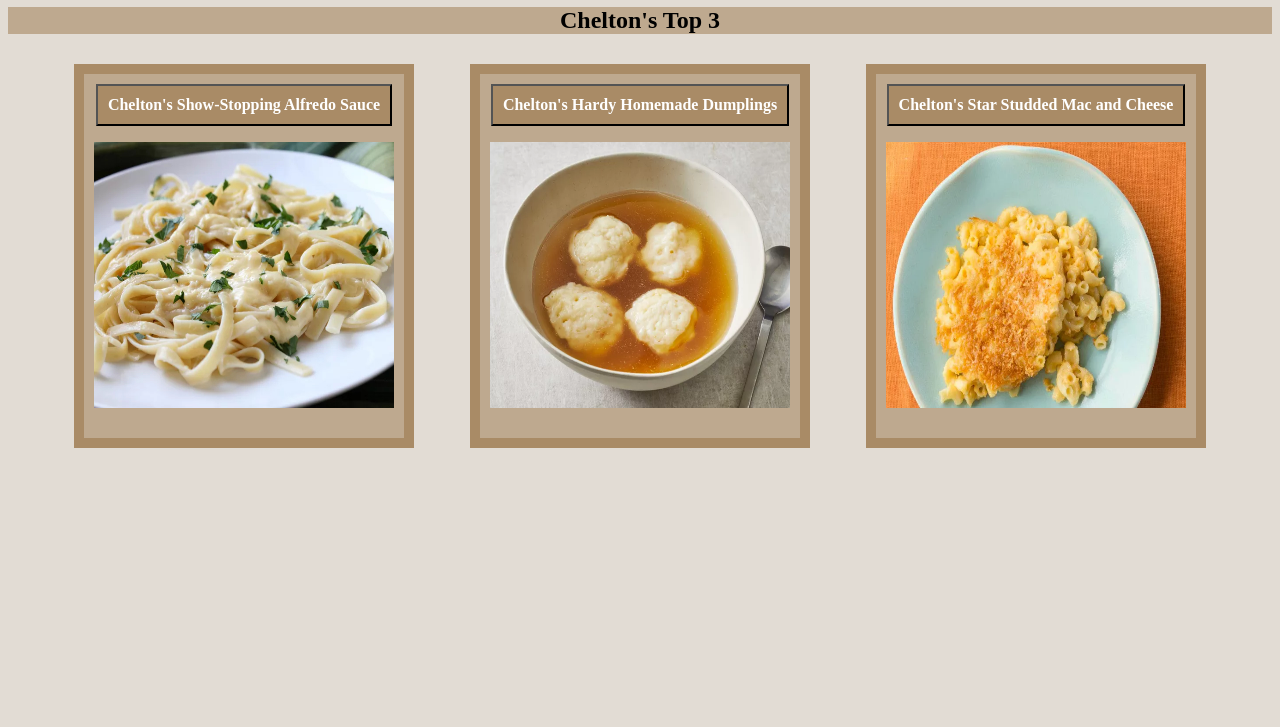
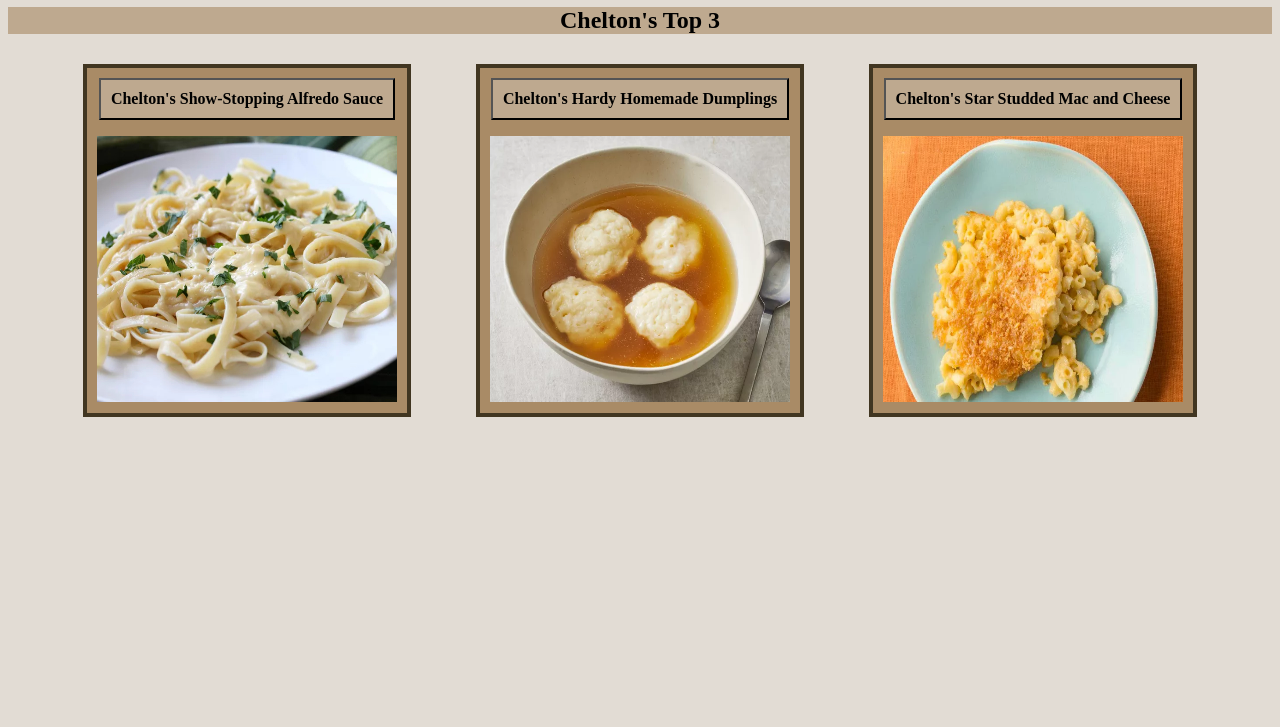
Before and after one commit to cheltonb/odin-recipes, a plain HTML site: page index.html in a window 1280 px wide. Shown: the part 73-800 px from the top of the page. Drawn offline with Linux system fonts and the light colour scheme.

Commit message:
Move styling from HTML to CSS file

```diff
--- a/index.html
+++ b/index.html
@@ -5,16 +5,13 @@
     <title>Chelton's Show-Stopping Recipes</title>
     <link rel="stylesheet" href="styles.css">
 </head>
-
-
-
 <body>
     <h1>Chelton's Show-Stopping Recipes</h1>
     <h2>Chelton's Top 3</h2>
         <ul>
-            <li><a href="recipes/alfredo_sauce.html"><button id="Button">Chelton's Show-Stopping Alfredo Sauce</button><p><img src="recipes/recipe_images/Alfredo_Sauce.jpg" alt="Plate of Alfredo" height="266" width="300"/></p></a></li>
-            <li><a href="recipes/dumplings.html"><button id="Button">Chelton's Hardy Homemade Dumplings</button><p><img src="recipes/recipe_images/dumplings.jpg" alt="Bowl of Dumpling Soup" height="266" width="300"/></p></a></li>
-            <li><a href="recipes/mac_and_cheese.html"><button id="Button">Chelton's Star Studded Mac and Cheese</button><p><img src="recipes/recipe_images/mac_and_cheese.jpg" alt="Bowl of Dumpling Soup" height="266" width="300"/></p></a></li>
+            <li><a href="recipes/alfredo_sauce.html"><button id="Button">Chelton's Show-Stopping Alfredo Sauce</button><p><img src="recipes/recipe_images/Alfredo_Sauce.jpg" alt="Plate of Alfredo"</p></a></li>
+            <li><a href="recipes/dumplings.html"><button id="Button">Chelton's Hardy Homemade Dumplings</button><p><img src="recipes/recipe_images/dumplings.jpg" alt="Bowl of Dumpling Soup" height="266"</p></a></li>
+            <li><a href="recipes/mac_and_cheese.html"><button id="Button">Chelton's Star Studded Mac and Cheese</button><p><img src="recipes/recipe_images/mac_and_cheese.jpg" alt="Bowl of Dumpling Soup"</p></a></li>
         </ul>
 </body>
 </html>
--- a/styles.css
+++ b/styles.css
@@ -1,6 +1,7 @@
 body {
     background-color:rgb(226, 220, 212);
 }
+
 
 ul {
     text-align: center;
@@ -13,6 +14,7 @@ ul {
 h1 {
     background-color: rgb(169, 139, 102);
     text-align: center;
+    outline: 4px solid rgb(65, 54, 33);
 }
 
 h2 {
@@ -21,8 +23,8 @@ h2 {
 }
 
 #Button {
-    background-color: rgb(169, 139, 102);
-    color: white;
+    background-color: rgb(190, 169, 143);
+    color: black;
     font-family: 'Times New Roman', Times, serif;
     font-size: 16px;
     font-weight: bold;
@@ -31,7 +33,14 @@ h2 {
 
 
 li {
-    background-color: rgb(190, 169, 143);
-    border:10px solid rgb(169, 139, 102);
+    height: 325px;
+    width: 300px;
+    background-color: rgb(169, 139, 102);
+    border: 4px solid rgb(65, 54, 33);
     padding: 10px;
 }
+
+img {
+    height: 266px;
+    width: 300px;
+}
```
